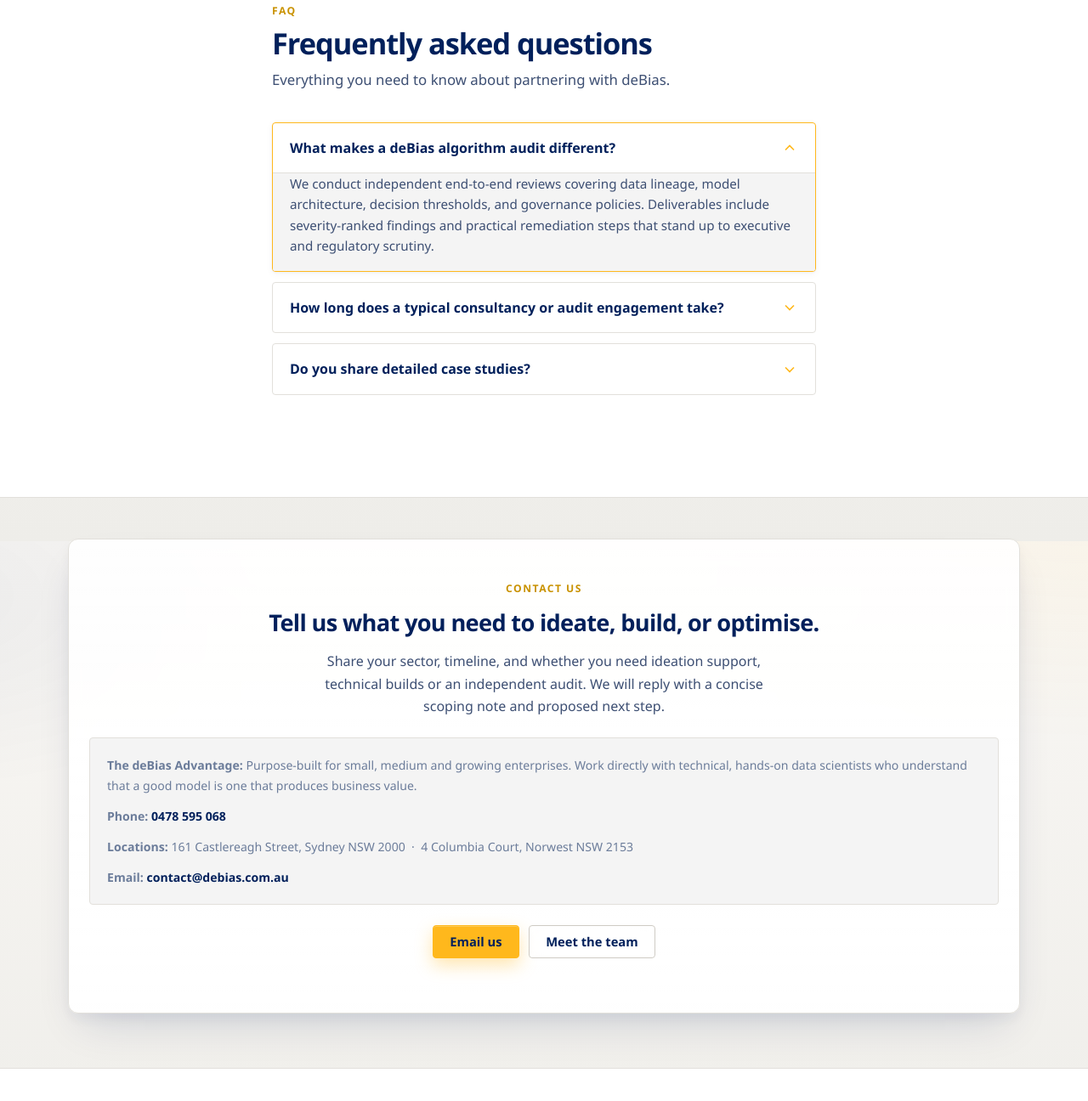
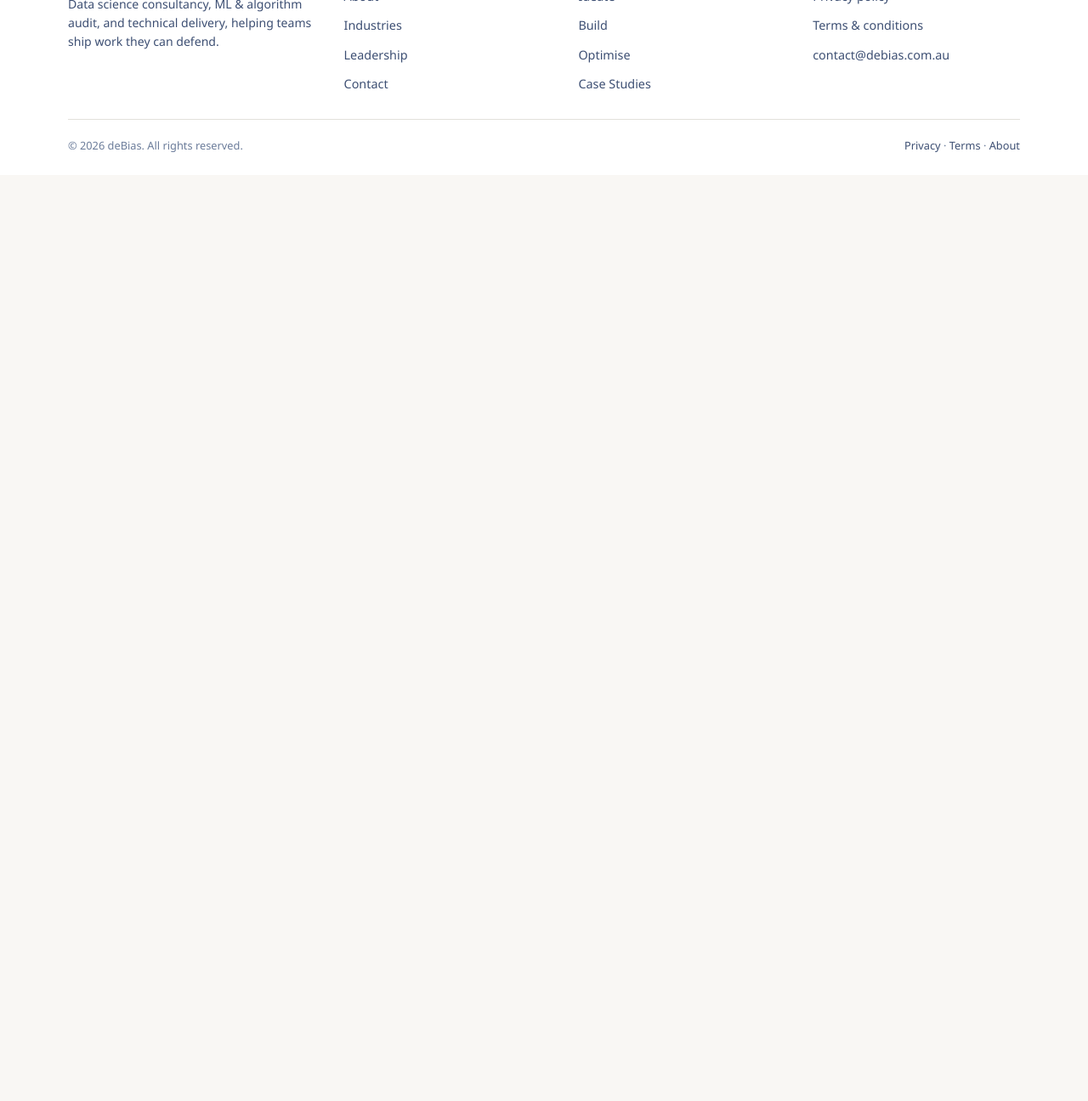
Before and after one commit to pkaf/debias, a plain HTML site: page webpage/index.html in a window 1280 px wide. Shown: the part 1763-3059 px from the top of the page at 85% size. After the commit the page ends 1969 px from the top, so only its background shows below. Drawn offline with Linux system fonts and the light colour scheme.

Commit message:
Remove FAQ and Contact Us sections from home page, route contact links to services

```diff
--- a/webpage/index.html
+++ b/webpage/index.html
@@ -118,7 +118,7 @@
         <a href="industries.html">Industries</a>
         <a href="case-studies.html">Case Studies</a>
         <a href="about.html">About</a>
-        <a class="btn btn--accent btn--sm" href="#contact">Contact</a>
+        <a class="btn btn--accent btn--sm" href="services.html#contact">Contact</a>
       </nav>
       </div>
     </div>
@@ -137,7 +137,7 @@
           </p>
           <div class="hero__actions">
             <a class="btn btn--primary" href="services.html">Explore services</a>
-            <a class="btn btn--ghost" href="#contact">Contact us</a>
+            <a class="btn btn--ghost" href="services.html#contact">Contact us</a>
           </div>
         </div>
       </div>
@@ -206,85 +206,6 @@
         </div>
       </div>
     </section>
-
-    <section class="section section--alt" aria-label="Frequently Asked Questions">
-      <div class="container container--narrow">
-        <p class="section__eyebrow reveal">FAQ</p>
-        <h2 class="section__title reveal">Frequently asked questions</h2>
-        <p class="section__intro reveal">
-          Everything you need to know about partnering with deBias.
-        </p>
-
-        <div class="accordion">
-          <details class="accordion__item" open>
-            <summary class="accordion__summary">
-              <span>What makes a deBias algorithm audit different?</span>
-              <svg class="accordion__icon" viewBox="0 0 24 24" fill="none" stroke="currentColor" stroke-width="2">
-                <polyline points="6 9 12 15 18 9"></polyline>
-              </svg>
-            </summary>
-            <div class="accordion__content">
-              We conduct independent end-to-end reviews covering data lineage, model architecture, decision thresholds,
-              and governance policies. Deliverables include severity-ranked findings and practical remediation steps
-              that stand up to executive and regulatory scrutiny.
-            </div>
-          </details>
-
-          <details class="accordion__item">
-            <summary class="accordion__summary">
-              <span>How long does a typical consultancy or audit engagement take?</span>
-              <svg class="accordion__icon" viewBox="0 0 24 24" fill="none" stroke="currentColor" stroke-width="2">
-                <polyline points="6 9 12 15 18 9"></polyline>
-              </svg>
-            </summary>
-            <div class="accordion__content">
-              Standard engagements run from 2 to 6 weeks depending on scope, model complexity, and team size. We operate
-              on a fixed-charter structure with weekly milestones so your team always has complete visibility.
-            </div>
-          </details>
-
-          <details class="accordion__item">
-            <summary class="accordion__summary">
-              <span>Do you share detailed case studies?</span>
-              <svg class="accordion__icon" viewBox="0 0 24 24" fill="none" stroke="currentColor" stroke-width="2">
-                <polyline points="6 9 12 15 18 9"></polyline>
-              </svg>
-            </summary>
-            <div class="accordion__content">
-              Yes. We publish selected anonymised examples on our Case Studies page, and we can walk through
-              more detail under NDA where methods, constraints and outcomes matter to your decision.
-            </div>
-          </details>
-        </div>
-      </div>
-    </section>
-
-    <section class="section cta" id="contact">
-      <div class="container">
-        <div class="cta__panel">
-          <p class="section__eyebrow">Contact Us</p>
-          <h2 class="cta__title">Tell us what you need to ideate, build, or optimise.</h2>
-          <p class="cta__text">
-            Share your sector, timeline, and whether you need ideation support, technical builds or an independent audit.
-            We will reply with a concise scoping note and proposed next step.
-          </p>
-
-          <div class="cta__meta"
-            style="margin-top: 1.5rem; text-align: left; display: grid; gap: 0.8rem; background: var(--surface-2); padding: 1.25rem; border-radius: var(--radius-sm); border: 1px solid var(--border);">
-            <div><strong>The deBias Advantage:</strong> Purpose-built for small, medium and growing enterprises. Work directly with technical, hands-on data scientists who understand that a good model is one that produces business value.</div>
-            <div><strong>Phone:</strong> <a href="tel:0478595068">0478 595 068</a></div>
-            <div><strong>Locations:</strong> 161 Castlereagh Street, Sydney NSW 2000 &nbsp;·&nbsp; 4 Columbia Court,
-              Norwest NSW 2153</div>
-            <div><strong>Email:</strong> <a href="mailto:contact@debias.com.au">contact@debias.com.au</a></div>
-          </div>
-
-          <div class="cta__actions" style="margin-top: 1.5rem;">
-            <a class="btn btn--primary" href="mailto:contact@debias.com.au?subject=deBias%20enquiry">Email us</a>
-            <a class="btn btn--ghost" href="about.html#leadership">Meet the team</a>
-          </div>
-        </div>
-      </div>
-    </section>
   </main>
 
   <footer class="site-footer">
@@ -306,7 +227,7 @@
             <li><a href="about.html">About</a></li>
             <li><a href="industries.html">Industries</a></li>
             <li><a href="about.html#leadership">Leadership</a></li>
-            <li><a href="#contact">Contact</a></li>
+            <li><a href="services.html#contact">Contact</a></li>
           </ul>
         </nav>
         <nav aria-label="Offerings">
```
Also changed, not shown: webpage/404.html (+1 -1 lines), webpage/about.html (+3 -3 lines), webpage/case-studies.html (+3 -3 lines), webpage/industries.html (+2 -2 lines), webpage/privacy.html (+2 -2 lines), webpage/services.html (+2 -2 lines), webpage/terms.html (+2 -2 lines), webpage/thank-you.html (+2 -2 lines).
